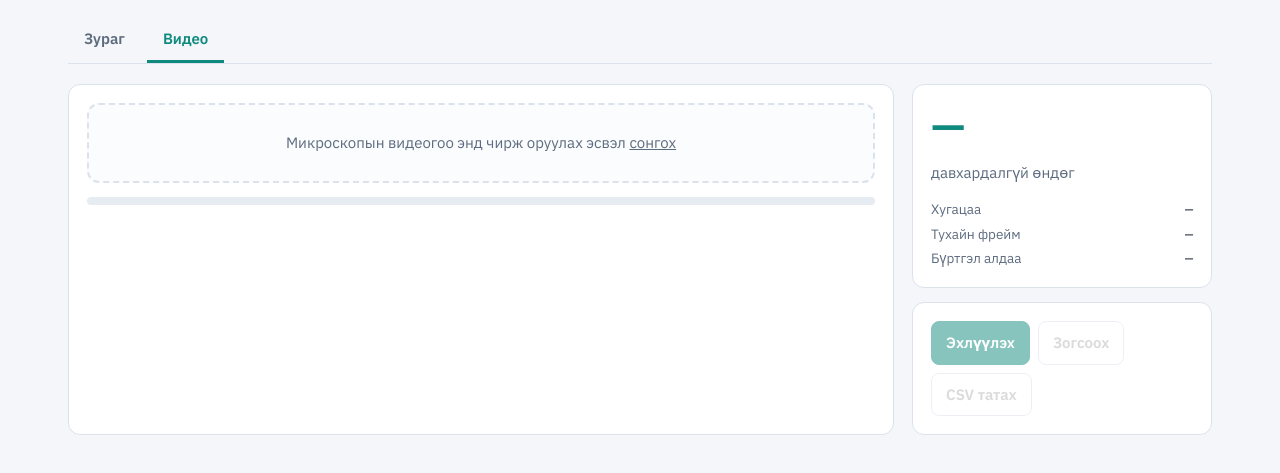
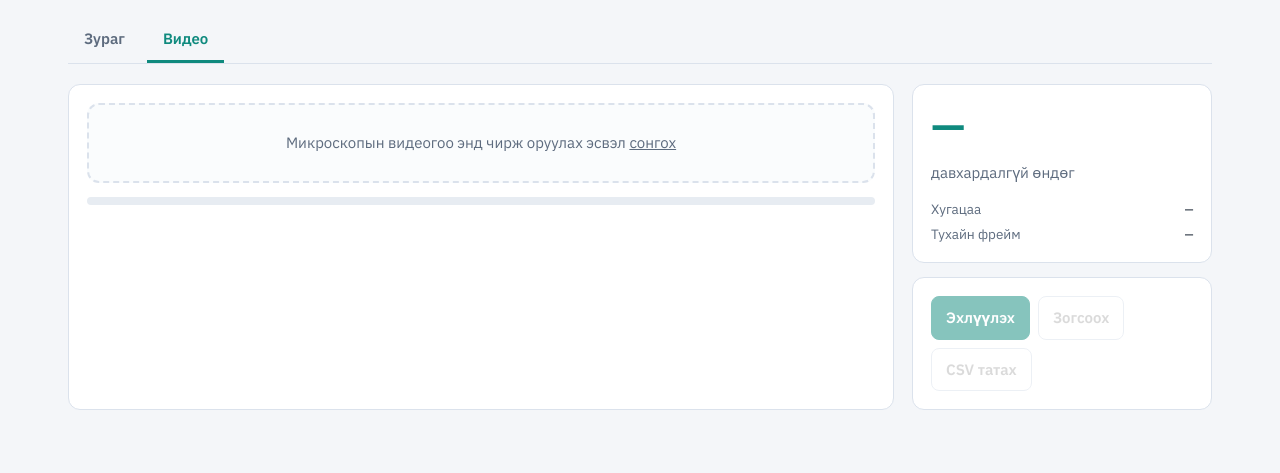
Before and after one commit to narkhanbna-cloud/ev-egg-counter, a plain HTML site: page index.html in a window 1280 px wide. Both pictures are taken after a click on the button "Видео". Shown: the part 107-580 px from the top of the page. Drawn offline with Linux system fonts and the light colour scheme; a script that the page names is missing.

Commit message:
Hide registration error row

```diff
--- a/index.html
+++ b/index.html
@@ -87,7 +87,7 @@ footer{font-size:12.5px;color:var(--muted)}
     </div>
     <div class="side">
       <div class="card"><div class="big" id="vcount">—</div><div style="color:var(--muted)">давхардалгүй өндөг</div>
-        <div class="kv"><span>Хугацаа</span><span id="vt">—</span><span>Тухайн фрейм</span><span id="vvis">—</span><span class="hidden">Бүх ID</span><span class="hidden" id="vall">—</span><span>Бүртгэл алдаа</span><span id="vfail">—</span><span class="hidden">Харьцуулалт</span><span class="hidden" id="vref">—</span></div></div>
+        <div class="kv"><span>Хугацаа</span><span id="vt">—</span><span>Тухайн фрейм</span><span id="vvis">—</span><span class="hidden">Бүх ID</span><span class="hidden" id="vall">—</span><span class="hidden">Бүртгэл алдаа</span><span class="hidden" id="vfail">—</span><span class="hidden">Харьцуулалт</span><span class="hidden" id="vref">—</span></div></div>
       <div class="card">
         <label class="hidden">Итгэлийн босго <b id="vconfv">0.60</b><input type="range" id="vconf" min="0.25" max="0.95" step="0.01" value="0.60"></label>
         <label class="hidden">Томруулалт (харах талбай) <b id="vupv">1.0×</b><input type="range" id="vup" min="1" max="3" step="0.5" value="1"></label>
```
